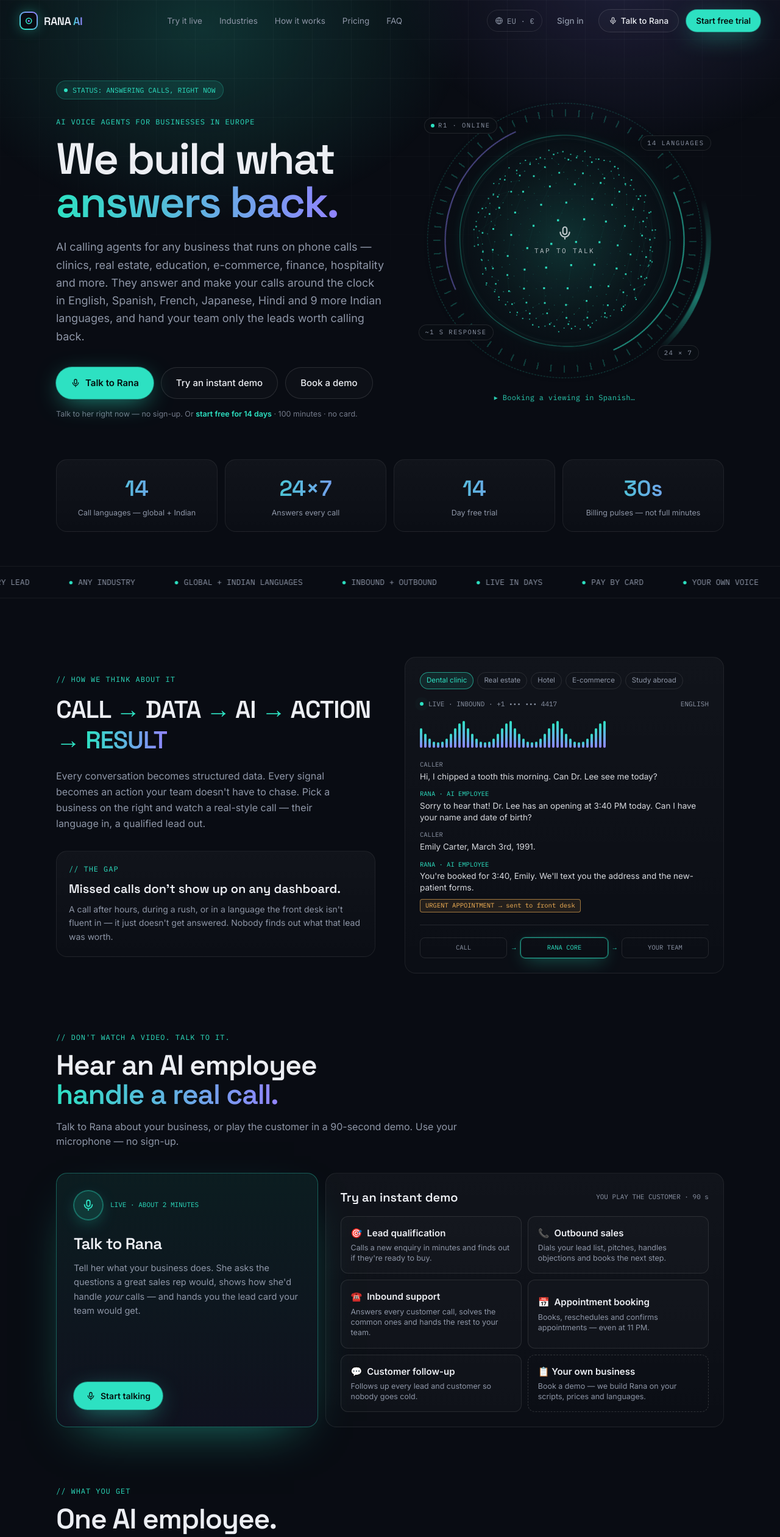
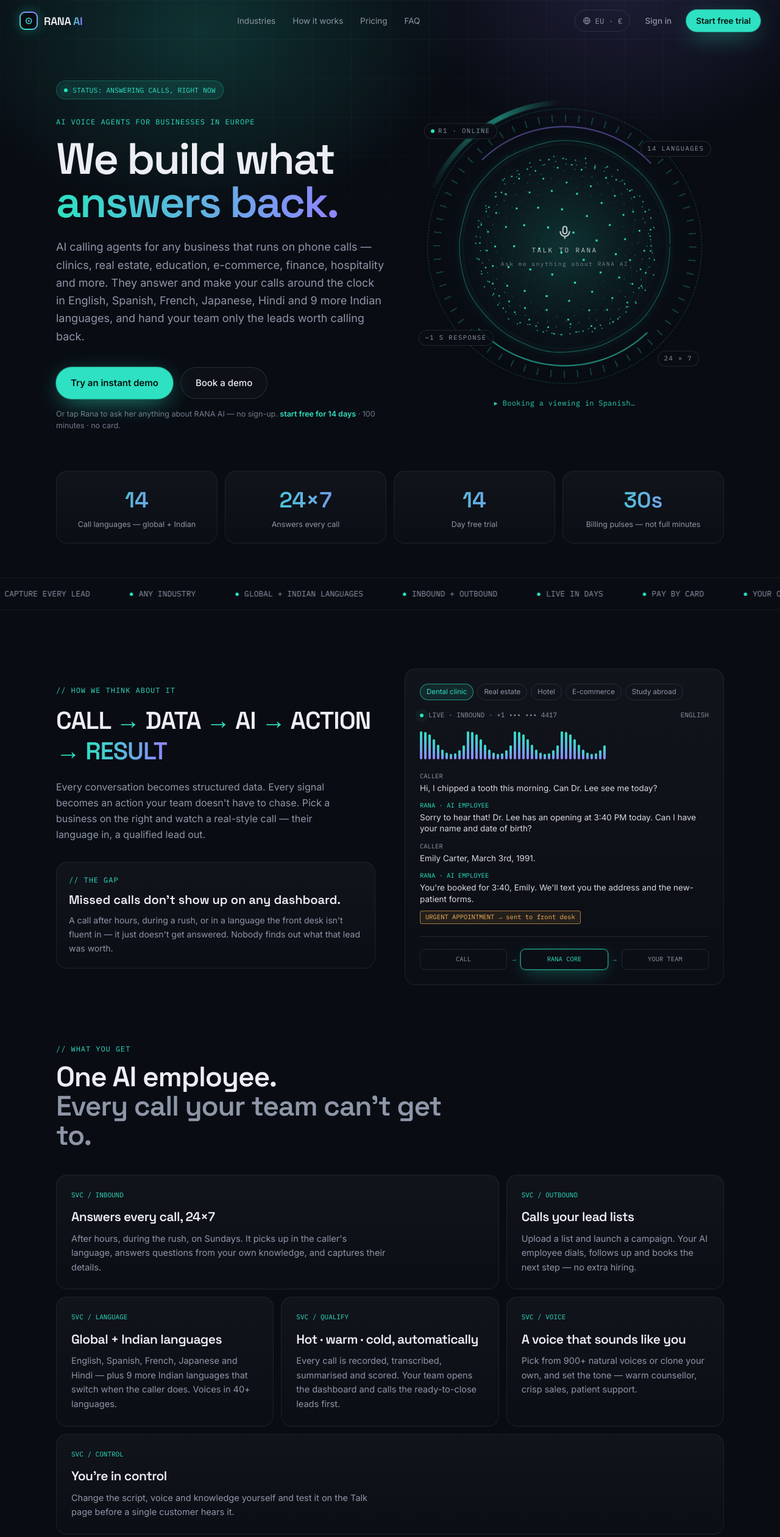
Before and after one commit to sricharanmunagala39-del/Rana.AI, a Next.js app: page /eu in a window 1280 px wide. Shown: the top 2520 px of the page at 61% size. Built offline with nearby package versions, Linux system fonts and the light colour scheme.

Commit message:
Homepage: one Talk to Rana (the voice core), one instant demo, currency switch, integrations, smoother scroll

```diff
--- a/app/landing/Site.tsx
+++ b/app/landing/Site.tsx
@@ -2,9 +2,10 @@
 import { useEffect, useRef, useState } from "react";
 import Link from "next/link";
 import RanaCore from "@/components/RanaCore";
+import Integrations from "@/components/Integrations";
 import { Logo } from "@/components/Sidebar";
 import { INDUSTRY_CALLS, GLOBAL_CALLS, USE_CASES, ENGINES_LINE, CALC, CALL_LANGUAGE_COUNT, plansFor, faqFor, type Line, type IndustryCall } from "./content";
-import { TRIAL_DAYS, TRIAL_MINUTES, PLANS as PRICE_LIST, PRICE_BOOK, CURRENCY_SYMBOL as SYMBOL, money, moneyShort, type Currency } from "@/lib/pricing";
+import { TRIAL_DAYS, TRIAL_MINUTES, PLANS as PRICE_LIST, PRICE_BOOK, CURRENCIES, CURRENCY_SYMBOL as SYMBOL, money, moneyShort, type Currency } from "@/lib/pricing";
 import { MARKETS, MARKET_KEYS, MARKET_COOKIE, marketForZone, type Market, type MarketKey } from "./markets";
 import DemoForm, { type DemoPrefill } from "./DemoForm";
 import RanaLive, { type LiveMode } from "./RanaLive";
@@ -15,47 +16,12 @@ import { LEGAL_LINKS, SOCIAL_LINKS } from "@/app/legal/legal";
 // Public contact address (Zoho Mail inbox for ranaai.in).
 const CONTACT_EMAIL = "hello@ranaai.in";
 
-const NAV = [["Try it live", "#try"], ["Industries", "#industries"], ["How it works", "#how"], ["Pricing", "#pricing"], ["FAQ", "#faq"]];
+const CUR_NOTE: Record<Currency, string> = { INR: "Prices in Indian rupees, excluding 18% GST.", USD: "Prices in US dollars, excluding local taxes.", EUR: "Prices in euros, excluding VAT.", JPY: "Prices in Japanese yen, excluding consumption tax." };
+
+const NAV = [["Industries", "#industries"], ["How it works", "#how"], ["Pricing", "#pricing"], ["FAQ", "#faq"]];
 
 function MicIcon({ size = 16 }: { size?: number }) {
   return <svg width={size} height={size} viewBox="0 0 24 24" fill="none" stroke="currentColor" strokeWidth="2" strokeLinecap="round" strokeLinejoin="round" aria-hidden><rect x="9" y="3" width="6" height="11" rx="3" /><path d="M5 11a7 7 0 0 0 14 0M12 18v3" /></svg>;
-}
-
-/** "Hear it for yourself": Talk to Rana + the five instant demos. */
-function TryIt({ onTalk, onDemo, onBook }: { onTalk: () => void; onDemo: (k: DemoKey) => void; onBook: () => void }) {
-  return (
-    <section id="try" className="max-w-[1160px] mx-auto px-5 sm:px-8 pb-24 scroll-mt-24">
-      <div className="reveal max-w-[680px]">
-        <div className="eyebrow">// DON&apos;T WATCH A VIDEO. TALK TO IT.</div>
-        <h2 className="font-display text-[32px] sm:text-[46px] font-semibold tracking-[-0.025em] leading-[1.05] mt-3">Hear an AI employee<br /><span className="text-gradient">handle a real call.</span></h2>
-        <p className="text-ink-soft text-[16px] mt-4">Talk to Rana about your business, or play the customer in a 90-second demo. Use your microphone — no sign-up.</p>
-      </div>
-      <div className="grid lg:grid-cols-[1.05fr_1.6fr] gap-3 mt-10">
-        <button type="button" onClick={onTalk} className="card card-hi reveal text-left p-7 flex flex-col group" data-testid="try-talk">
-          <div className="flex items-center gap-3"><span className="w-12 h-12 rounded-full bg-signal/15 border border-signal/40 text-signal flex items-center justify-center shadow-glow group-hover:scale-105 transition-transform"><MicIcon size={22} /></span><span className="font-mono text-[11px] text-signal">LIVE · ABOUT 2 MINUTES</span></div>
-          <div className="font-display text-[26px] font-semibold tracking-tight mt-5">Talk to Rana</div>
-          <p className="text-ink-soft text-[14.5px] mt-2 leading-relaxed flex-1">Tell her what your business does. She asks the questions a great sales rep would, shows how she&apos;d handle <i>your</i> calls — and hands you the lead card your team would get.</p>
-          <span className="mt-6 btn-glow rounded-full px-5 py-3 text-[14px] font-semibold self-start flex items-center gap-2"><MicIcon /> Start talking</span>
-        </button>
-        <div className="card reveal p-6">
-          <div className="flex items-center justify-between gap-3"><div className="font-display text-[20px] font-semibold">Try an instant demo</div><span className="font-mono text-[11px] text-ink-soft">YOU PLAY THE CUSTOMER · 90 s</span></div>
-          <div className="grid sm:grid-cols-2 gap-2.5 mt-4">
-            {SCENARIOS.map((x) => (
-              <button key={x.key} type="button" onClick={() => onDemo(x.key)} data-testid={`try-${x.key}`}
-                className="text-left rounded-xl border border-white/10 hover:border-signal/50 bg-white/[.02] hover:bg-signal/5 p-4 transition-colors">
-                <div className="text-[15px] font-semibold"><span className="mr-2" aria-hidden>{x.icon}</span>{x.title}</div>
-                <div className="text-[12.5px] text-ink-soft mt-1 leading-snug">{x.line}</div>
-              </button>
-            ))}
-            <button type="button" onClick={onBook} className="text-left rounded-xl border border-dashed border-white/15 hover:border-signal/50 p-4 transition-colors" data-testid="try-book">
-              <div className="text-[15px] font-semibold">📋 Your own business</div>
-              <div className="text-[12.5px] text-ink-soft mt-1 leading-snug">Book a demo — we build Rana on your scripts, prices and languages.</div>
-            </button>
-          </div>
-        </div>
-      </div>
-    </section>
-  );
 }
 
 const featuresFor = (india: boolean) => [
@@ -108,13 +74,14 @@ function HeroCore({ onTalk, india }: { onTalk: () => void; india: boolean }) {
   const [i, setI] = useState(0);
   const [hover, setHover] = useState(false);
   useEffect(() => { const t = setInterval(() => setI((x) => x + 1), 3600); return () => clearInterval(t); }, []);
-  const chip = "absolute hidden sm:flex items-center gap-1.5 font-mono text-[10.5px] tracking-[0.14em] text-ink-soft border border-white/10 bg-[#0b0e14]/80 backdrop-blur rounded-full px-2.5 py-1 pointer-events-none";
+  const chip = "absolute hidden sm:flex items-center gap-1.5 font-mono text-[10.5px] tracking-[0.14em] text-ink-soft border border-white/10 bg-[#0b0e14]/90 rounded-full px-2.5 py-1 pointer-events-none";
   return (
     <div className="relative flex flex-col items-center" onMouseEnter={() => setHover(true)} onMouseLeave={() => setHover(false)}>
       <div className="relative w-[480px] max-w-full">
-        <RanaCore size="100%" mode={hover ? "listening" : "idle"} pulse={i} onClick={onTalk} label="Talk to Rana now" className="w-full" >
+        <RanaCore size="100%" mode={hover ? "listening" : "idle"} pulse={i} onClick={onTalk} label="Talk to Rana — ask anything about RANA AI" className="w-full" >
           <span className="flex flex-col items-center gap-2 font-mono text-[11px] tracking-[0.22em] text-ink opacity-80 group-hover:opacity-100 transition-opacity" data-testid="hero-core">
-            <MicIcon size={26} />TAP TO TALK
+            <MicIcon size={26} />TALK TO RANA
+            <span className="text-[9.5px] tracking-[0.16em] text-ink-soft normal-case">Ask me anything about RANA AI</span>
           </span>
         </RanaCore>
         <span className={`${chip} top-[8%] left-[2%]`}><span className="w-1.5 h-1.5 rounded-full bg-signal live-dot" />R1 · ONLINE</span>
@@ -410,9 +377,11 @@ export default function Site({ marketKey = "in" }: { marketKey?: MarketKey }) {
   const market = MARKETS[marketKey] || MARKETS.in;
   const india = market.key === "in";
   const FEATURES = featuresFor(india);
-  const PLANS = plansFor(market);
+  // Visitors can switch the pricing currency right in the pricing section (clean local price points, not live FX).
+  const [cur, setCur] = useState<Currency>(market.currency);
+  const PLANS = plansFor({ ...market, currency: cur });
   const FAQ = faqFor(market);
-  const book = PRICE_BOOK[market.currency];
+  const book = PRICE_BOOK[cur];
   useReveal();
   const [menu, setMenu] = useState(false);
   const [scrolled, setScrolled] = useState(false);
@@ -426,8 +395,6 @@ export default function Site({ marketKey = "in" }: { marketKey?: MarketKey }) {
   const [live, setLive] = useState<{ mode: LiveMode; scenario: DemoKey | null } | null>(null);
   const openTalk = () => { setMenu(false); setLive({ mode: "talk", scenario: null }); };
   const openTry = (k: DemoKey | null = null) => { setMenu(false); setLive({ mode: "demo", scenario: k }); };
-  const [showPill, setShowPill] = useState(false);
-  useEffect(() => { const f = () => setShowPill(window.scrollY > 700); f(); window.addEventListener("scroll", f, { passive: true }); return () => window.removeEventListener("scroll", f); }, []);
   useEffect(() => {
     const q = new URLSearchParams(window.location.search);
     if (window.location.hash === "#talk" || q.get("talk") === "1") setLive({ mode: "talk", scenario: null });
@@ -435,6 +402,13 @@ export default function Site({ marketKey = "in" }: { marketKey?: MarketKey }) {
   }, []);
   useEffect(() => { const q = new URLSearchParams(window.location.search); if (q.get("demo") === "1" || window.location.hash === "#demo") setDemo("link"); }, []);
   useEffect(() => { captureUtm(); }, []);
+  // Mark the page as scrolling (pauses animations and the voice core) and clear it shortly after scrolling stops.
+  useEffect(() => {
+    let t: any = 0; const html = document.documentElement;
+    const f = () => { html.classList.add("is-scrolling"); clearTimeout(t); t = setTimeout(() => html.classList.remove("is-scrolling"), 160); };
+    window.addEventListener("scroll", f, { passive: true });
+    return () => { window.removeEventListener("scroll", f); clearTimeout(t); html.classList.remove("is-scrolling"); };
+  }, []);
 
   return (
     <div className="site theme-night min-h-screen font-sans">
@@ -451,7 +425,6 @@ export default function Site({ marketKey = "in" }: { marketKey?: MarketKey }) {
           <div className="hidden md:flex items-center gap-3">
             <MarketSwitcher market={market} />
             <Link href="/login" className="text-[13.5px] font-medium text-ink-soft hover:text-ink px-3 py-2">Sign in</Link>
-            <button onClick={openTalk} className="btn-ghost rounded-full px-4 py-2 text-[13.5px] font-medium flex items-center gap-1.5" data-testid="nav-talk"><MicIcon size={14} />Talk to Rana</button>
             <Link href="/signup" className="btn-glow rounded-full px-4 py-2 text-[13.5px] font-semibold" data-testid="nav-trial">Start free trial</Link>
             <button onClick={() => setMenu(true)} className="xl:hidden font-mono text-[12px] border border-signal/60 text-signal rounded-full px-3.5 py-2" aria-label="Open menu">MENU +</button>
           </div>
@@ -460,13 +433,11 @@ export default function Site({ marketKey = "in" }: { marketKey?: MarketKey }) {
         </div>
       </header>
       {menu && (
-        <div className="fixed inset-0 z-[60] bg-paper/95 backdrop-blur-xl flex flex-col items-center justify-center gap-6 animate-rise" data-testid="menu">
+        <div className="fixed inset-0 z-[60] bg-paper/[.98] flex flex-col items-center justify-center gap-6 animate-rise" data-testid="menu">
           <button onClick={() => setMenu(false)} className="absolute top-5 right-6 text-[32px] leading-none text-ink-soft" aria-label="Close menu">×</button>
           {NAV.map(([l, h]) => <a key={h} href={h} onClick={() => setMenu(false)} className="font-display text-[36px] font-semibold tracking-tight hover:text-signal">{l}</a>)}
           <div className="flex flex-wrap justify-center gap-3 mt-4">
             <Link href="/login" className="btn-ghost rounded-full px-5 py-3 text-[14px] font-medium">Sign in</Link>
-            <button onClick={openTalk} className="btn-ghost rounded-full px-5 py-3 text-[14px] font-medium">🎙️ Talk to Rana</button>
-            <button onClick={() => openTry()} className="btn-ghost rounded-full px-5 py-3 text-[14px] font-medium">Try an instant demo</button>
             <button onClick={openDemo("menu")} className="btn-ghost rounded-full px-5 py-3 text-[14px] font-medium">Book a demo</button>
             <Link href="/signup" className="btn-glow rounded-full px-5 py-3 text-[14px] font-semibold">Start free trial</Link>
           </div>
@@ -492,11 +463,10 @@ export default function Site({ marketKey = "in" }: { marketKey?: MarketKey }) {
                 : "AI calling agents for any business that runs on phone calls — clinics, real estate, education, e-commerce, finance, hospitality and more. They answer and make your calls around the clock in English, Spanish, French, Japanese, Hindi and 9 more Indian languages, and hand your team only the leads worth calling back."}
             </p>
             <div className="flex flex-wrap gap-3 mt-9 justify-center lg:justify-start">
-              <button onClick={openTalk} className="btn-glow rounded-full px-6 py-3.5 text-[15px] font-semibold flex items-center gap-2" data-testid="hero-talk"><MicIcon />Talk to Rana</button>
-              <button onClick={() => openTry()} className="btn-ghost rounded-full px-6 py-3.5 text-[15px] font-medium" data-testid="hero-try">Try an instant demo</button>
+              <button onClick={() => openTry()} className="btn-glow rounded-full px-6 py-3.5 text-[15px] font-semibold" data-testid="hero-try">Try an instant demo</button>
               <button onClick={openDemo("hero")} className="btn-ghost rounded-full px-6 py-3.5 text-[15px] font-medium" data-testid="hero-demo">Book a demo</button>
             </div>
-            <div className="text-[12.5px] text-ink-soft/80 mt-4">Talk to her right now — no sign-up. Or <Link href="/signup" className="text-signal font-semibold hover:underline" data-testid="hero-trial">start free for {TRIAL_DAYS} days</Link> · {TRIAL_MINUTES} minutes · no card.</div>
+            <div className="text-[12.5px] text-ink-soft/80 mt-4">Or tap Rana to ask her anything about RANA AI — no sign-up. <Link href="/signup" className="text-signal font-semibold hover:underline" data-testid="hero-trial">start free for {TRIAL_DAYS} days</Link> · {TRIAL_MINUTES} minutes · no card.</div>
           </div>
           <HeroCore onTalk={openTalk} india={india} />
         </section>
@@ -545,8 +515,6 @@ export default function Site({ marketKey = "in" }: { marketKey?: MarketKey }) {
           <div className="reveal"><LiveCall calls={india ? INDUSTRY_CALLS : GLOBAL_CALLS} /></div>
         </section>
 
-        <TryIt onTalk={openTalk} onDemo={(k) => openTry(k)} onBook={openDemo("try-own")} />
-
         {/* ---------- Features (bento) ---------- */}
         <section className="max-w-[1160px] mx-auto px-5 sm:px-8 pb-24">
           <div className="reveal max-w-[640px]">
@@ -562,6 +530,7 @@ export default function Site({ marketKey = "in" }: { marketKey?: MarketKey }) {
               </div>
             ))}
           </div>
+          <div className="reveal mt-3"><Integrations /></div>
           <div className="reveal flex flex-wrap items-center gap-2 mt-5 text-[12.5px]">
             <span className="font-mono text-ink-soft mr-1">COMING NEXT →</span>
             {["WhatsApp follow-ups to customers", "Two-way CRM sync", "Predictive lead scoring"].map((t) => <span key={t} className="rounded-full border border-white/10 px-3 py-1 text-ink-soft">{t}</span>)}
@@ -607,7 +576,13 @@ export default function Site({ marketKey = "in" }: { marketKey?: MarketKey }) {
           <div className="reveal text-center max-w-[640px] mx-auto">
             <div className="eyebrow">// PRICING</div>
             <h2 className="font-display text-[32px] sm:text-[46px] font-semibold tracking-[-0.025em] mt-3">Plans that pay for themselves.</h2>
-            <p className="text-ink-soft text-[16px] mt-3">Start free for {TRIAL_DAYS} days with {TRIAL_MINUTES} minutes. {market.taxNote} Pay annually and the setup fee is waived.</p>
+            <p className="text-ink-soft text-[16px] mt-3">Start free for {TRIAL_DAYS} days with {TRIAL_MINUTES} minutes. {cur === market.currency ? market.taxNote : CUR_NOTE[cur]} Pay annually and the setup fee is waived.</p>
+            <div className="inline-flex mt-5 rounded-full border border-white/10 bg-white/[.03] p-1" role="group" aria-label="Show prices in" data-testid="currency-switch">
+              {CURRENCIES.map((c) => (
+                <button key={c} type="button" onClick={() => setCur(c)} aria-pressed={cur === c} data-testid={"cur-" + c}
+                  className={"rounded-full px-3.5 py-1.5 font-mono text-[12px] transition-colors " + (cur === c ? "bg-signal text-on-accent font-semibold" : "text-ink-soft hover:text-ink")}>{SYMBOL[c]} {c}</button>
+              ))}
+            </div>
             <p className="text-[14px] mt-3 font-medium" data-testid="engines-line">{ENGINES_LINE}</p>
           </div>
           <div className="grid md:grid-cols-2 xl:grid-cols-4 gap-3 mt-12">
@@ -629,7 +604,7 @@ export default function Site({ marketKey = "in" }: { marketKey?: MarketKey }) {
           </div>
           {!india && <p className="reveal text-center text-[13px] text-ink-soft mt-4" data-testid="numbers-note">Local numbers: US numbers are ready now; UK, UAE, Europe, Japan and other countries are set up on request. You can also forward your existing number.</p>}
           <div className="reveal card mt-3 p-6 flex flex-col sm:flex-row items-center justify-between gap-4">
-            <div><div className="font-display text-[20px] font-semibold">Enterprise <span className="text-ink-soft text-[14px] font-normal">· from {moneyShort(market.currency, book.enterpriseFrom)}/month</span></div><div className="text-ink-soft text-[14px] mt-1">{PRICE_LIST.enterprise.minutes.toLocaleString(india ? "en-IN" : "en-US")}+ minutes a month, unlimited AI employees, {PRICE_LIST.enterprise.concurrency} calls at once, both voice engines, and custom per-minute rates.</div></div>
+            <div><div className="font-display text-[20px] font-semibold">Enterprise <span className="text-ink-soft text-[14px] font-normal">· from {moneyShort(cur, book.enterpriseFrom)}/month</span></div><div className="text-ink-soft text-[14px] mt-1">{PRICE_LIST.enterprise.minutes.toLocaleString(india ? "en-IN" : "en-US")}+ minutes a month, unlimited AI employees, {PRICE_LIST.enterprise.concurrency} calls at once, both voice engines, and custom per-minute rates.</div></div>
             <button onClick={openDemo("enterprise")} className="btn-ghost rounded-full px-6 py-3 text-[14px] font-semibold whitespace-nowrap">Talk to us →</button>
           </div>
         </section>
@@ -670,9 +645,8 @@ export default function Site({ marketKey = "in" }: { marketKey?: MarketKey }) {
             <p className="font-display text-[34px] sm:text-[60px] font-semibold tracking-[-0.03em] leading-[1.02] mt-4">Got a call<br /><span className="text-gradient">you&apos;re missing?</span></p>
             <p className="text-ink-soft text-[16px] mt-5">Hire your first AI employee in minutes. It starts answering today.</p>
             <div className="flex flex-wrap gap-3 justify-center mt-9">
-              <button onClick={openTalk} className="btn-glow rounded-full px-7 py-3.5 text-[15px] font-semibold flex items-center gap-2"><MicIcon />Talk to Rana</button>
+              <Link href="/signup" className="btn-glow rounded-full px-7 py-3.5 text-[15px] font-semibold">Start free — {TRIAL_DAYS} days</Link>
               <button onClick={openDemo("footer-cta")} className="btn-ghost rounded-full px-7 py-3.5 text-[15px] font-medium">Book a demo</button>
-              <Link href="/signup" className="btn-ghost rounded-full px-7 py-3.5 text-[15px] font-medium">Start free — {TRIAL_DAYS} days</Link>
             </div>
             <div className="text-[13px] text-ink-soft mt-5">or write to <a href={`mailto:${CONTACT_EMAIL}`} className="text-signal">{CONTACT_EMAIL}</a></div>
           </div>
@@ -682,11 +656,6 @@ export default function Site({ marketKey = "in" }: { marketKey?: MarketKey }) {
       <DemoForm open={!!demo} onClose={() => setDemo(null)} source={demo || ""} prefill={prefill} />
       <RanaLive open={!!live} mode={live?.mode || "talk"} scenario={live?.scenario || null} market={market} onClose={() => setLive(null)}
         onBookDemo={(p) => { setLive(null); setPrefill(p); setDemo(`live-${live?.mode || "talk"}${live?.scenario ? `-${live.scenario}` : ""}`); }} />
-      {showPill && !live && !demo && !menu && (
-        <button type="button" onClick={openTalk} className="fixed bottom-5 right-5 z-[60] btn-glow rounded-full pl-4 pr-5 py-3 text-[14px] font-semibold flex items-center gap-2 shadow-2xl animate-rise" data-testid="talk-pill">
-          <span className="relative flex"><span className="absolute inset-0 rounded-full bg-on-accent/30 animate-ping" /><MicIcon /></span>Talk to Rana
-        </button>
-      )}
 
       <nav aria-label="Explore RANA AI" className="border-t border-white/[.06]" data-testid="explore-links">
         <div className="max-w-[1160px] mx-auto px-5 sm:px-8 py-12 grid grid-cols-2 md:grid-cols-4 gap-8 text-[13.5px]">
```
